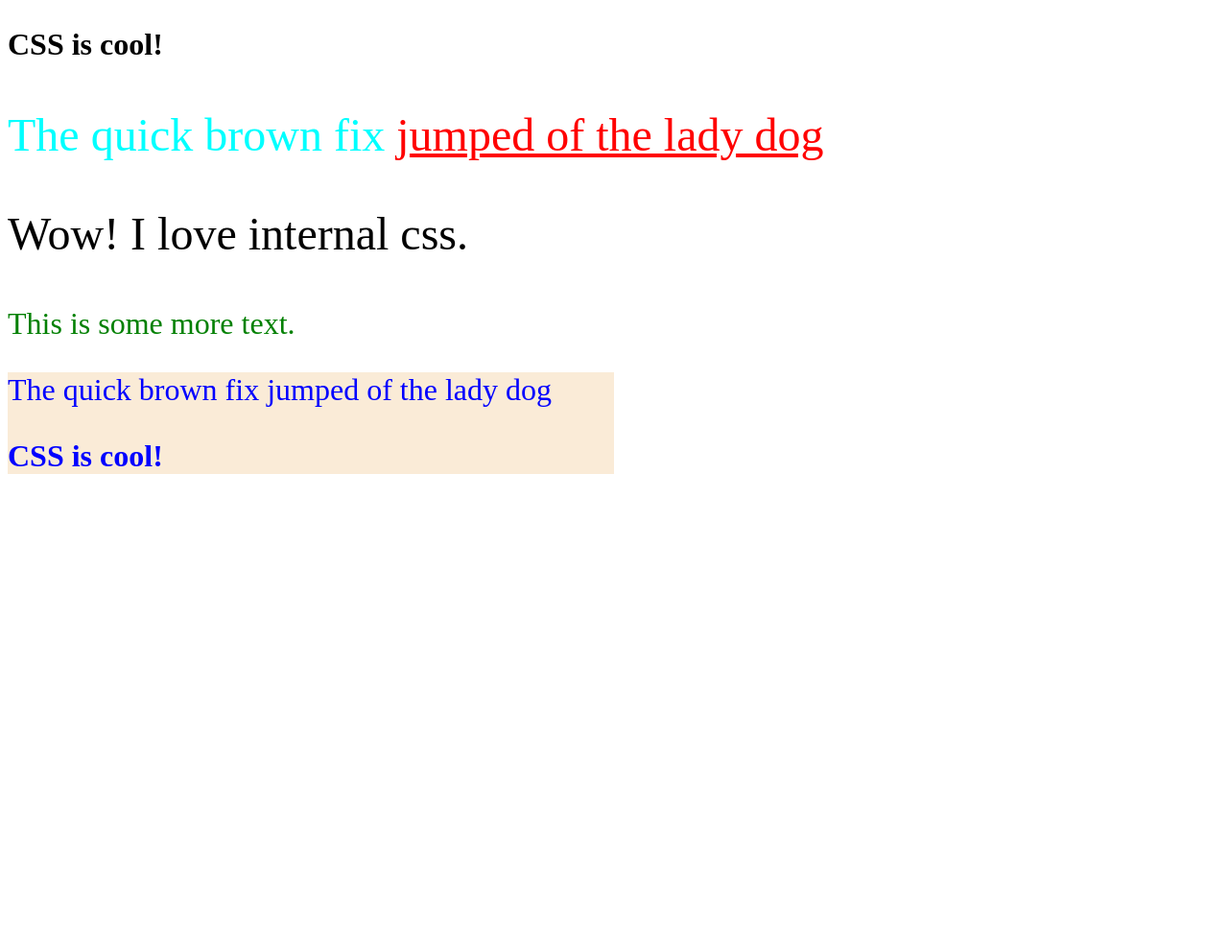
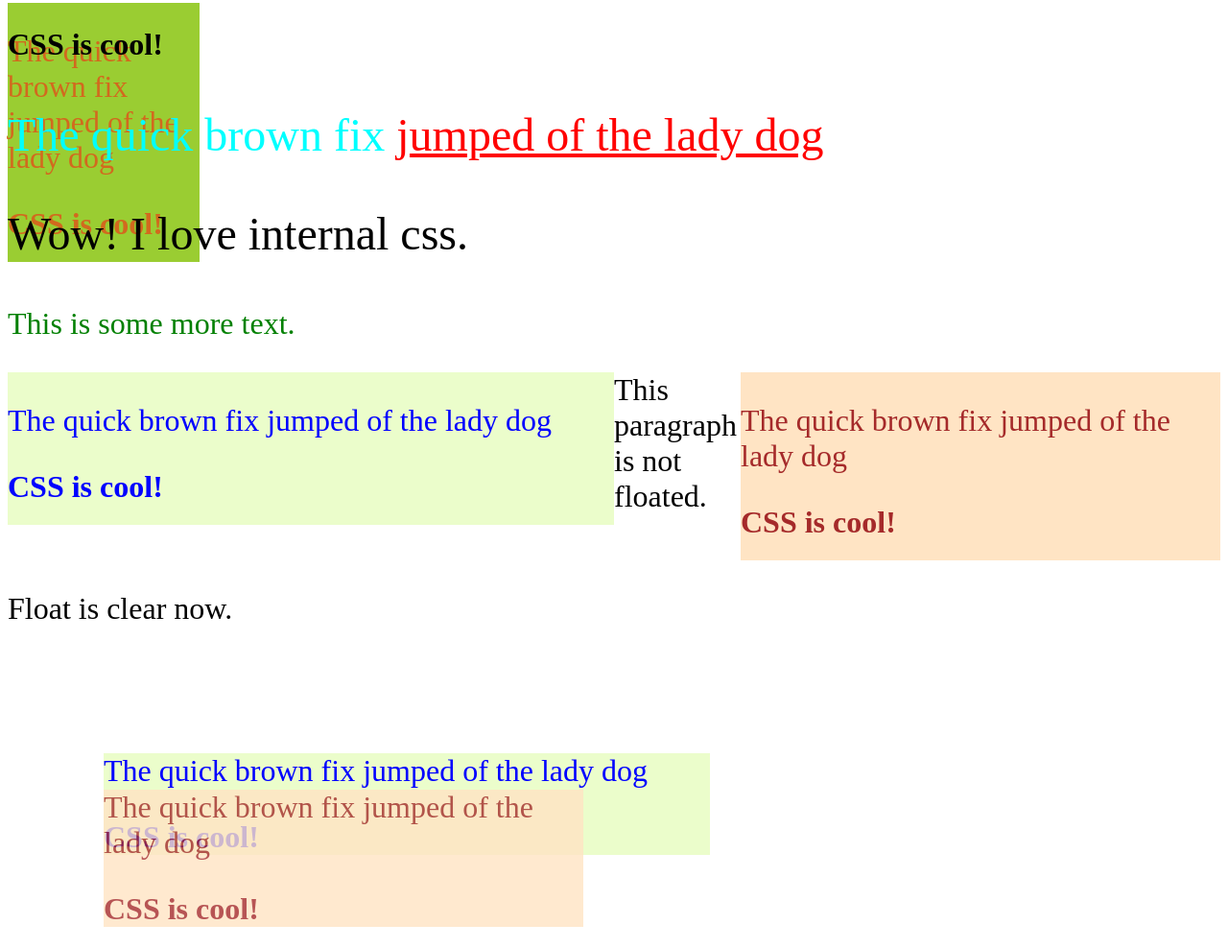
Before and after one commit to saarthak08/CompleteWebDeveloperCourse, a plain HTML site: page 2-css/webpage-with-style.html in a window 1280 px wide. Shown: the part 197-1185 px from the top of the page at 96% size. Before the commit the page ends 800 px from the top, so only its background shows below. Drawn offline with Linux system fonts and the light colour scheme.

Commit message:
Added css positioning

```diff
--- a/2-css/webpage-with-style.html
+++ b/2-css/webpage-with-style.html
@@ -29,8 +29,54 @@
 
          #first_section{
              color:blue;
-             background-color:antiquewhite;
-             width: 50%
+             background-color:#EBFDCB;
+             width: 50%;
+             float:left;
+         }
+
+         .second_section{
+             color:brown;
+             background-color: bisque;
+             width:500px;
+             float:right;
+         }
+         .clear-float{
+             clear:both;
+         }
+         #third_section{
+            color:blue;
+            background-color:#EBFDCB;
+            width: 50%;
+            position: relative;
+            left:100px;
+            top:100px;
+            z-index: 1;
+         }
+         .fourth_section{
+             color:brown;
+             background-color: bisque;
+             width:500px;
+            position:relative;
+            z-index: 2;
+            opacity:0.8;
+            right:-100px;
+
+         }
+         .fifth_section{
+            color:blueviolet;
+            background-color:burlywood;
+            width:400px;
+            position:absolute;
+            left:200px;
+         }
+
+         .sixth_section{
+             color:chocolate;
+             background-color:yellowgreen;
+             width:200px;
+             top:200px;
+             z-index: -1;
+             position:fixed;
          }
 
 
@@ -49,5 +95,29 @@
         <p>The quick brown fix jumped of the lady dog</p>
         <h1>CSS is cool!</h1>
         </div>
+
+        <div class="second_section">
+            <p>The quick brown fix jumped of the lady dog</p>
+            <h1>CSS is cool!</h1>
+        </div>
+        <p>This paragraph is not floated.</p>
+        <div class="clear-float"></div>
+        <p>Float is clear now.</p>
+        <div id="third_section">
+            <p>The quick brown fix jumped of the lady dog</p>
+            <h1>CSS is cool!</h1>
+        </div>
+        <div class="fourth_section">
+            <p>The quick brown fix jumped of the lady dog</p>
+            <h1>CSS is cool!</h1>
+        </div>
+        <div class="fifth_section">
+            <p>The quick brown fix jumped of the lady dog</p>
+            <h1>CSS is cool!</h1>
+        </div>
+        <div class="sixth_section">
+            <p>The quick brown fix jumped of the lady dog</p>
+            <h1>CSS is cool!</h1>
+        </div>
     </body>
 </html>
```
